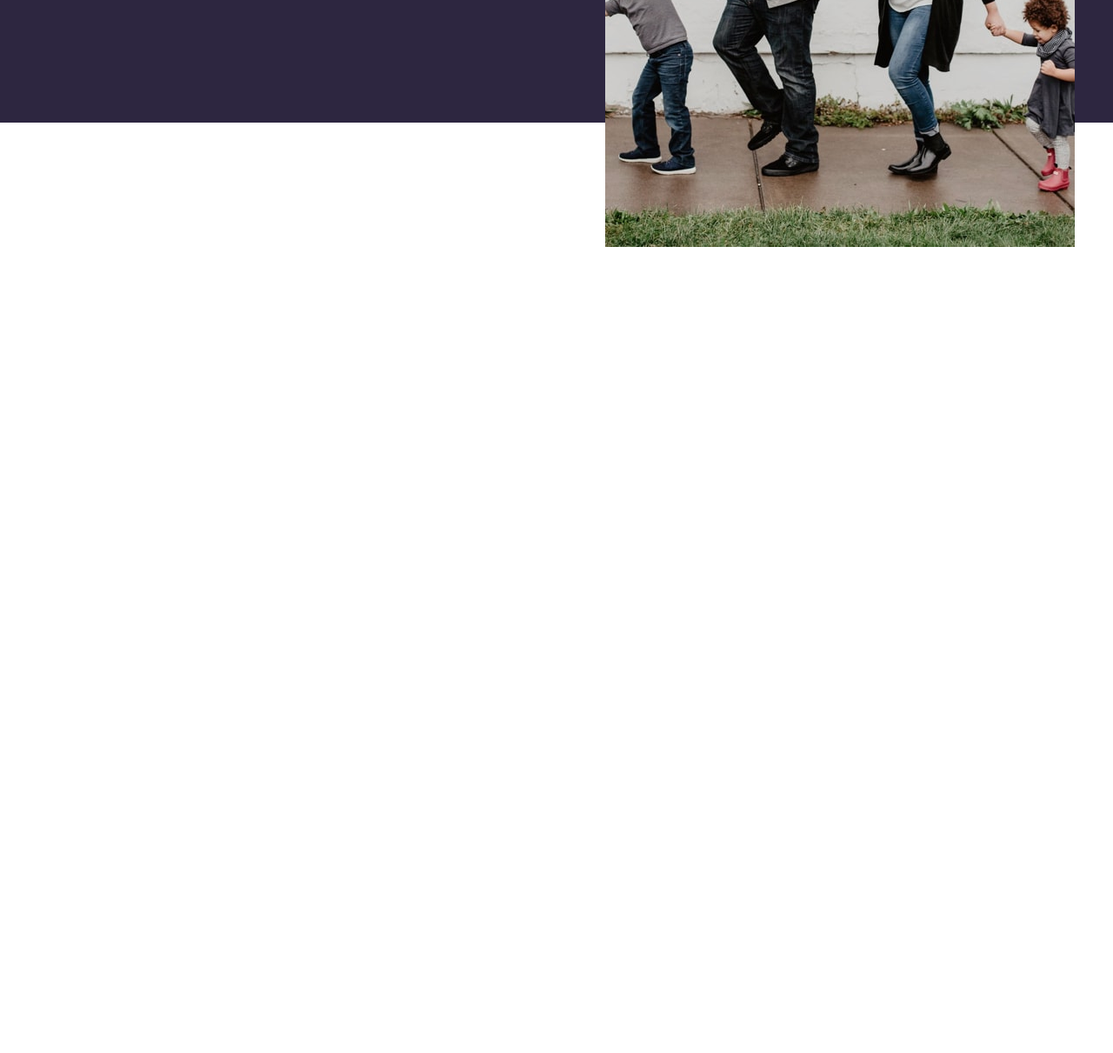
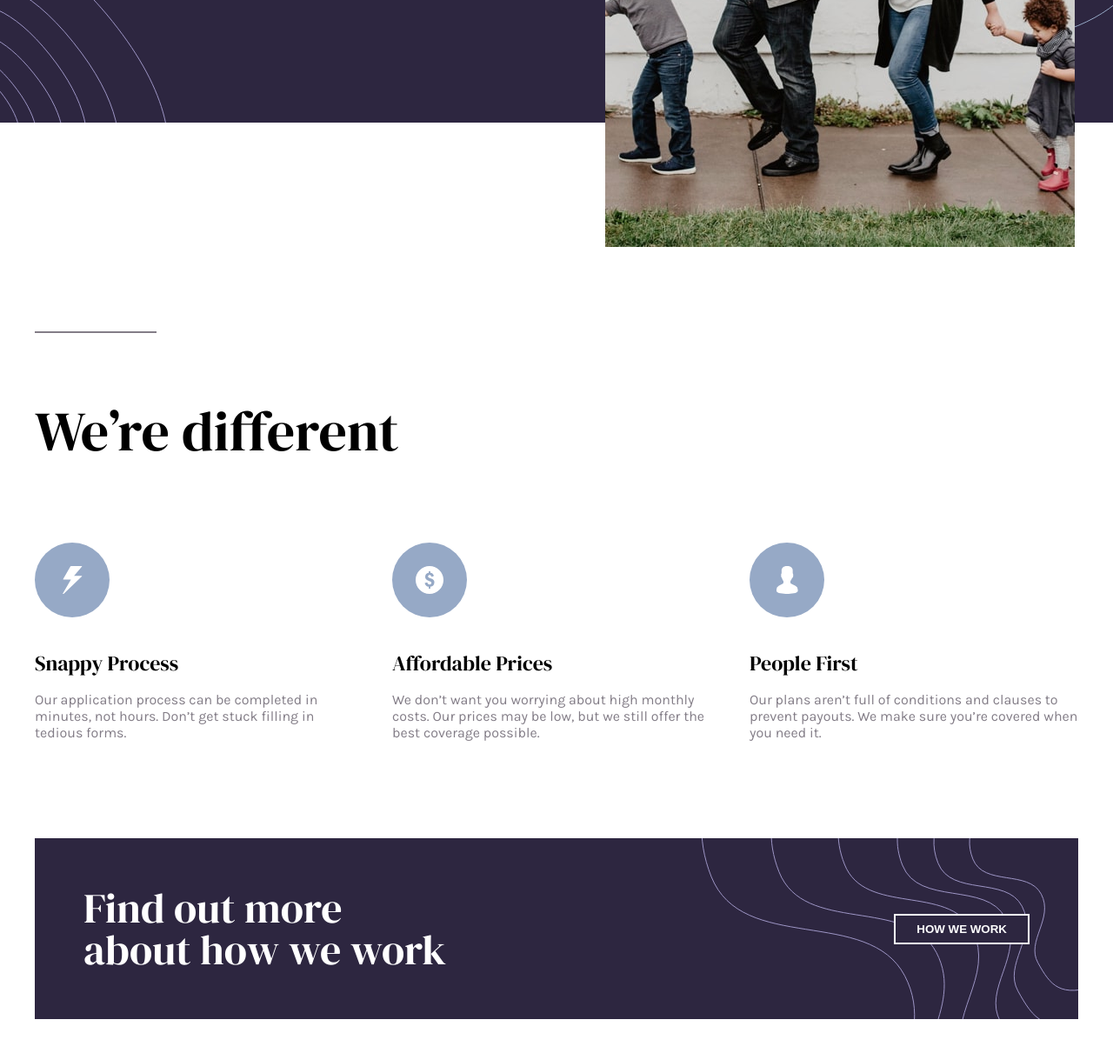
Before and after one commit to abdelilahelhaddad/insure-landing-page, a plain HTML site: page index.html in a window 1280 px wide. Shown: the part 529-1740 px from the top of the page at 87% size. Before the commit the page ends 813 px from the top, so only its background shows below. Drawn offline with Linux system fonts and the light colour scheme.

Commit message:
:fire: :art: Second Commit Desktop Layout :sparkles: :globe_with_meridians:

```diff
--- a/index.html
+++ b/index.html
@@ -42,27 +42,43 @@
       </div>
     </div>
   </header>
+  <section id="were-different">
+    <div class="container">
+      <h1>We’re different</h1>
+      <div class="list">
+        <div class="snappy-process">
+          <img src="./images/icon-snappy-process.svg" alt="">
+          <h2>Snappy Process</h2>
+          <p>Our application process can be completed in minutes, not hours. Don’t get
+            stuck filling in tedious forms.</p>
+        </div>
+        <div class="affordable-prices">
+          <img src="./images/icon-affordable-prices.svg" alt="">
+          <h2>Affordable Prices</h2>
+          <p>We don’t want you worrying about high monthly costs. Our prices may be low,
+            but we still offer the best coverage possible.</p>
+        </div>
+        <div class="people-first">
+          <img src="./images/icon-people-first.svg" alt="">
+          <h2>People First</h2>
+          <p>Our plans aren’t full of conditions and clauses to prevent payouts. We make
+            sure you’re covered when you need it.</p>
+        </div>
+      </div>
+    </div>
+  </section>
+  <section id="how-we-work">
+    <div class="container">
+      <div class="find-more">
+        <h1>Find out more</br> about how we work</h1>
+        <div class="cta">
+          <button class="btn btn-dark">How we work</button>
+        </div>
+      </div>
+    </div>
+  </section>
   <!--
-  We’re different
 
-  Snappy Process
-
-  Our application process can be completed in minutes, not hours. Don’t get
-  stuck filling in tedious forms.
-
-  Affordable Prices
-
-  We don’t want you worrying about high monthly costs. Our prices may be low,
-  but we still offer the best coverage possible.
-
-  People First
-
-  Our plans aren’t full of conditions and clauses to prevent payouts. We make
-  sure you’re covered when you need it.
-
-  Find out more about how we work
-
-  How we work
 
   Our company
 
--- a/style.scss
+++ b/style.scss
@@ -88,11 +88,9 @@ li {
   }
 
   .hero {
-    background-color: $Dark-Violet;
-
+    background: url('./images/bg-pattern-intro-right-desktop.svg') no-repeat 100% -800%, url('./images/bg-pattern-intro-left-desktop.svg') no-repeat 0% 400%, $Dark-Violet;
 
     .container {
-
       .content {
         flex: 1;
         margin-bottom: 9rem;
@@ -138,3 +136,68 @@ li {
     }
   }
 }
+
+#were-different {
+  .container {
+    display: flex;
+    flex-direction: column;
+    margin-top: 9rem;
+
+    &::before {
+      position: absolute;
+      content: "";
+      border-top: 2px solid $Dark-Grayish-Violet;
+      width: 140px;
+      display: block;
+      margin: 6em 0;
+    }
+
+    h1 {
+      font-size: 4em;
+      line-height: 1em;
+      margin-top: 2.8em;
+    }
+
+    .list {
+      display: flex;
+      justify-content: space-between;
+      margin-top: 6rem;
+
+      div {
+        width: 31.5%;
+
+        h2 {
+          margin-top: 2rem;
+        }
+
+        p {
+          margin-top: 1rem;
+          color: $Dark-Grayish-Violet;
+        }
+      }
+    }
+  }
+}
+
+#how-we-work {
+  margin: 7rem 0;
+
+  .container {
+    margin-top: 3rem;
+
+    .find-more {
+      background: url('./images/bg-pattern-how-we-work-desktop.svg') no-repeat right, $Dark-Violet;
+      width: 100%;
+      display: flex;
+      justify-content: space-between;
+      padding: 3.5rem;
+      align-items: center;
+
+      h1 {
+        font-size: 3em;
+        line-height: 1em;
+        color: #fff;
+      }
+    }
+  }
+}
```
Also changed, not shown: style.css, 1 other file.
